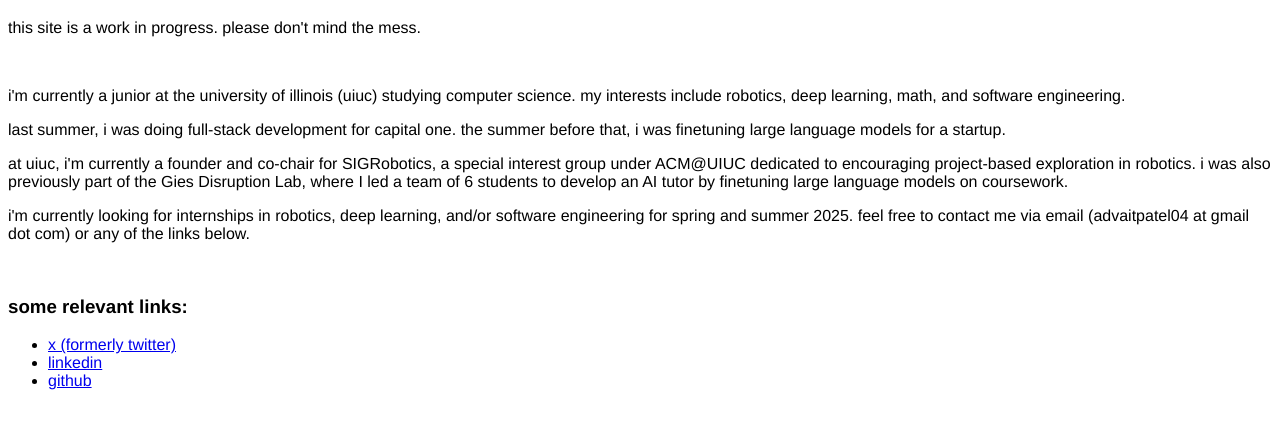
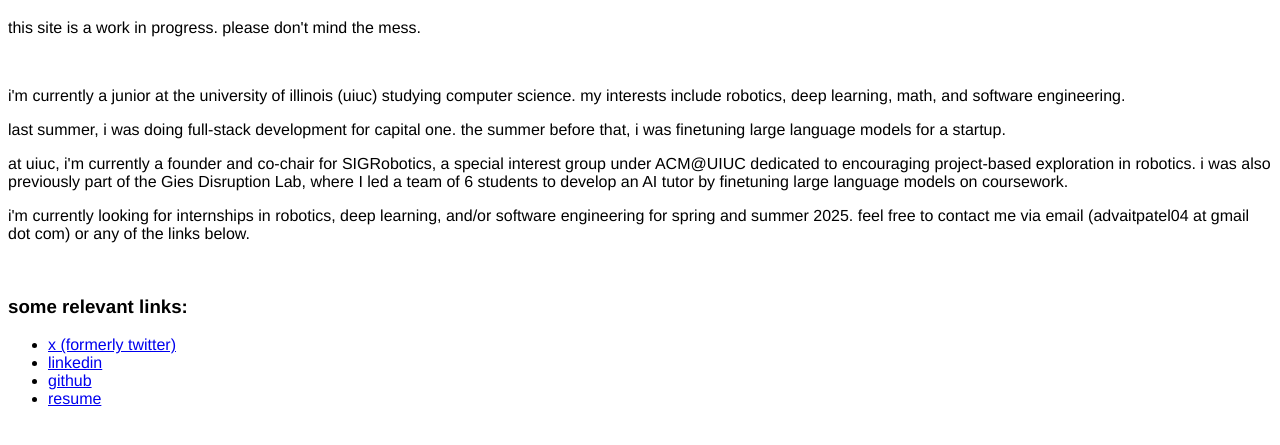
Before and after one commit to advait-patel-17/website, a plain HTML site: page index.html in a window 1280 px wide. Shown: the part 61-506 px from the top of the page. Drawn offline with Linux system fonts and the light colour scheme.

Commit message:
added resume

```diff
--- a/index.html
+++ b/index.html
@@ -23,7 +23,7 @@
         <li><a href="https://www.x.com/adv8p">x (formerly twitter)</a></li>
         <li><a href="https://www.linkedin.com/in/advait-patel">linkedin</a></li>
         <li><a href="https://www.github.com/advait-patel-17">github</a></li>
-        <!-- <li><a href="#">resume</a></li> -->
+        <li><a href="AdvaitPatelResume.pdf">resume</a></li>
     </ul>
 </body>
 </html>
```
Also changed, not shown: 1 other file.
